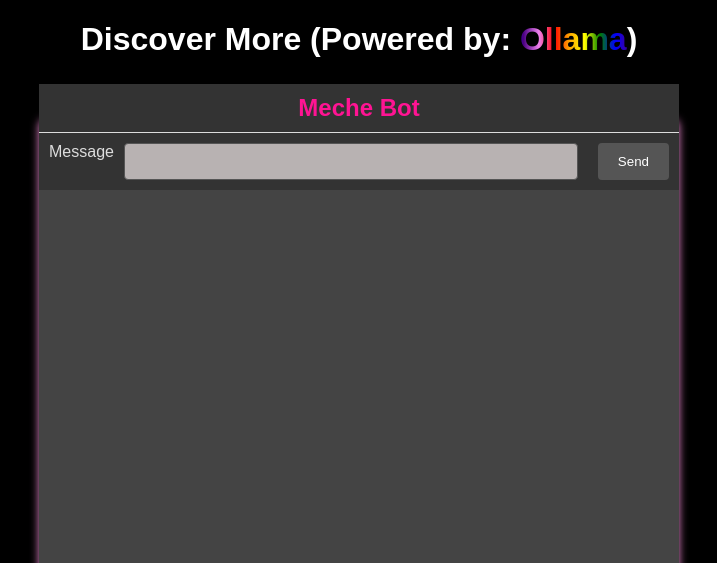
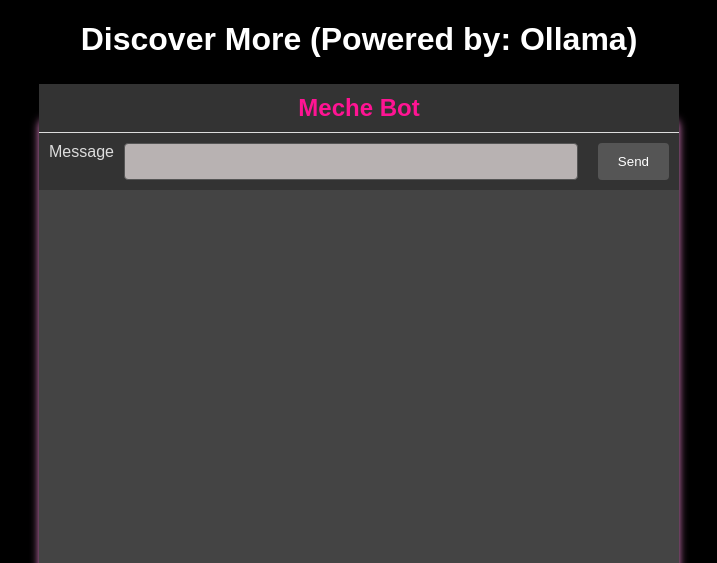
Before and after one commit to OsvaldoTA1/AFRL-Project-UI-Redesign, a Flask app: page /chat in a window 1280 px wide. Shown: the part 76-639 px from the top of the page, without its empty margins (281-998 px from the left). Run offline with Flask 3, Linux system fonts and the light colour scheme; the visitor is signed in with stand-in values (Sample User, id 1); data that the repository does not hold is empty; some libraries are stand-ins or nearby versions.

Commit message:
Removed rainbow text feature, rename title

```diff
--- a/app/templates/chat.html
+++ b/app/templates/chat.html
@@ -1,11 +1,11 @@
 {% extends "base.html" %}
 
 {% block title %}
-Discover AI | OpenOcean.ai
+Discover AI | TrustVest
 {% endblock %}
 
 {% block body %}
-<h1>Discover More (Powered by: <span class="rainbow">Ollama</span>)</h1>
+<h1>Discover More (Powered by: Ollama)</h1>
 <div id="chat-box">
     <h2>Meche Bot</h2>
     <form method="POST" id="chat-form">
```
